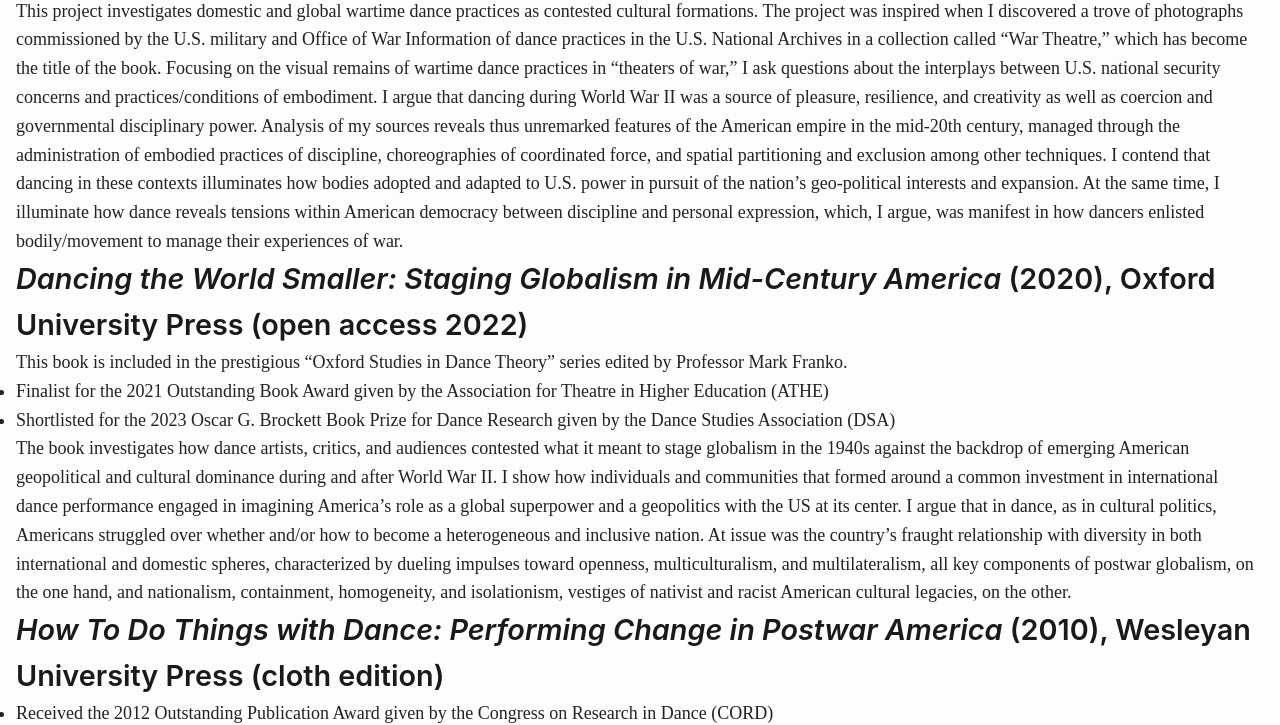
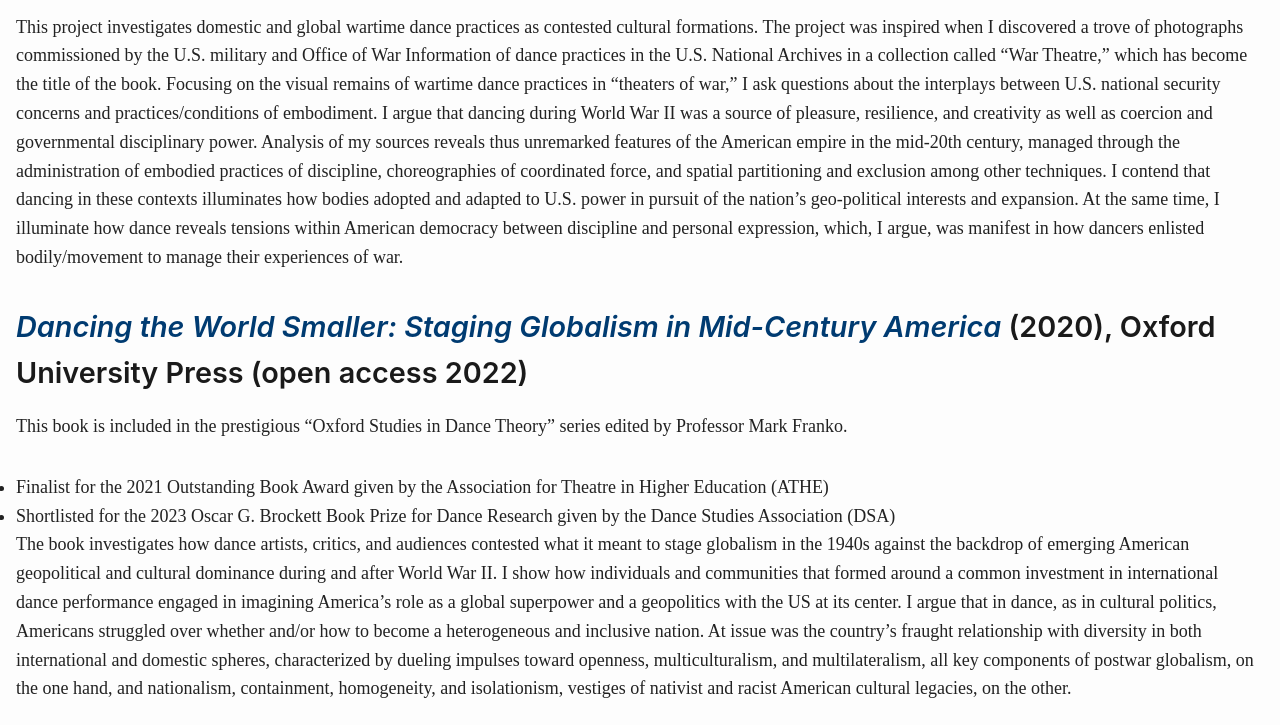
Before and after one commit to isaacbullwinkle/mom-website, a plain HTML site: page books.html in a window 1280 px wide. Shown: the part 236-961 px from the top of the page. Drawn offline with Linux system fonts and the light colour scheme.

Commit message:
Update books.html

```diff
--- a/books.html
+++ b/books.html
@@ -6,15 +6,17 @@
   <title>Books - Rebekah Kowal</title>
   <link rel="stylesheet" href="style.css" />
   <style>
-    /* Adjustments for font size */
+    /* Adjustments for font size and spacing */
     .books h1 {
       font-size: 3rem;
     }
     .books h2 {
       font-size: 1.8rem;
+      margin-bottom: 1rem; /* Added space between titles */
     }
     .books p {
       font-size: 1.125rem;
+      margin-bottom: 2rem; /* Added space between books */
     }
   </style>
 </head>
@@ -42,7 +44,7 @@
         This project investigates domestic and global wartime dance practices as contested cultural formations. The project was inspired when I discovered a trove of photographs commissioned by the U.S. military and Office of War Information of dance practices in the U.S. National Archives in a collection called “War Theatre,” which has become the title of the book. Focusing on the visual remains of wartime dance practices in “theaters of war,” I ask questions about the interplays between U.S. national security concerns and practices/conditions of embodiment. I argue that dancing during World War II was a source of pleasure, resilience, and creativity as well as coercion and governmental disciplinary power. Analysis of my sources reveals thus unremarked features of the American empire in the mid-20th century, managed through the administration of embodied practices of discipline, choreographies of coordinated force, and spatial partitioning and exclusion among other techniques. I contend that dancing in these contexts illuminates how bodies adopted and adapted to U.S. power in pursuit of the nation’s geo-political interests and expansion. At the same time, I illuminate how dance reveals tensions within American democracy between discipline and personal expression, which, I argue, was manifest in how dancers enlisted bodily/movement to manage their experiences of war.
       </p>
 
-      <h2><em>Dancing the World Smaller: Staging Globalism in Mid-Century America</em> (2020), Oxford University Press (open access 2022)</h2>
+      <h2><a href="https://global.oup.com/academic/product/dancing-the-world-smaller-9780190265328?cc=us&lang=en&" target="_blank"><em>Dancing the World Smaller: Staging Globalism in Mid-Century America</em></a> (2020), Oxford University Press (open access 2022)</h2>
       <p>
         This book is included in the prestigious “Oxford Studies in Dance Theory” series edited by Professor Mark Franko.
         <ul>
@@ -52,7 +54,7 @@
         The book investigates how dance artists, critics, and audiences contested what it meant to stage globalism in the 1940s against the backdrop of emerging American geopolitical and cultural dominance during and after World War II. I show how individuals and communities that formed around a common investment in international dance performance engaged in imagining America’s role as a global superpower and a geopolitics with the US at its center. I argue that in dance, as in cultural politics, Americans struggled over whether and/or how to become a heterogeneous and inclusive nation. At issue was the country’s fraught relationship with diversity in both international and domestic spheres, characterized by dueling impulses toward openness, multiculturalism, and multilateralism, all key components of postwar globalism, on the one hand, and nationalism, containment, homogeneity, and isolationism, vestiges of nativist and racist American cultural legacies, on the other.
       </p>
 
-      <h2><em>How To Do Things with Dance: Performing Change in Postwar America</em> (2010), Wesleyan University Press (cloth edition)</h2>
+      <h2><a href="https://muse.jhu.edu/book/16120" target="_blank"><em>How To Do Things with Dance: Performing Change in Postwar America</em></a> (2010), Wesleyan University Press (cloth edition)</h2>
       <p>
         <ul>
           <li>Received the 2012 Outstanding Publication Award given by the Congress on Research in Dance (CORD)</li>
```
